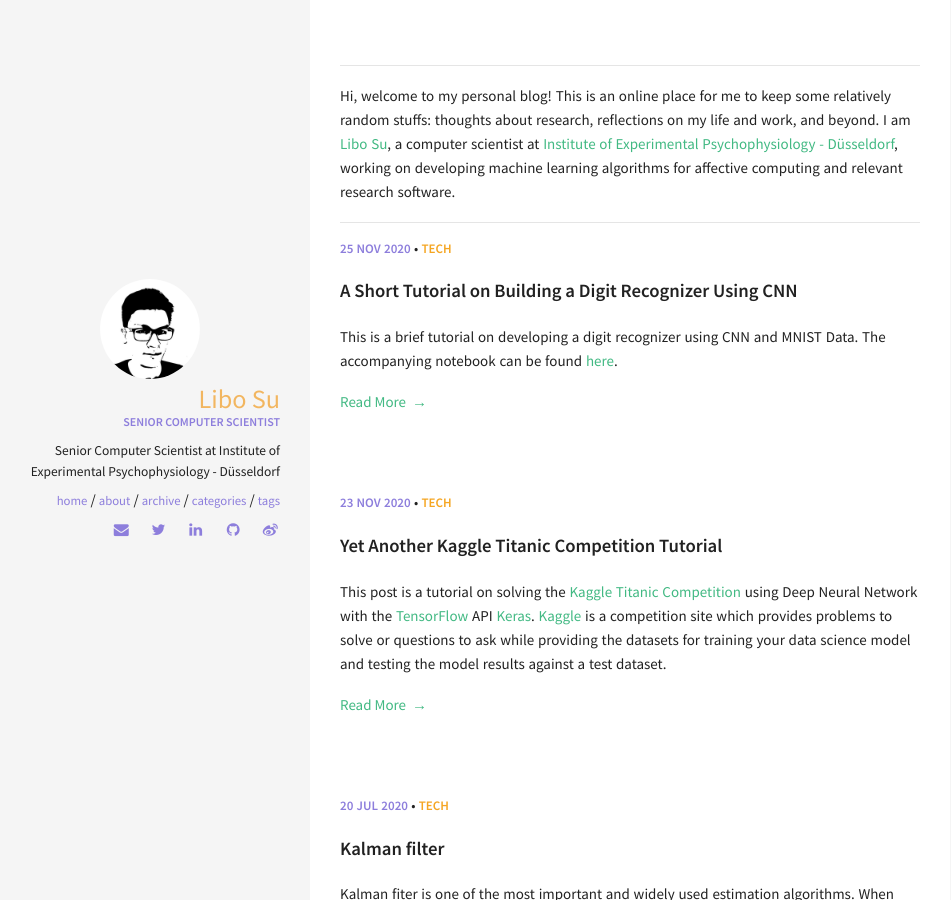
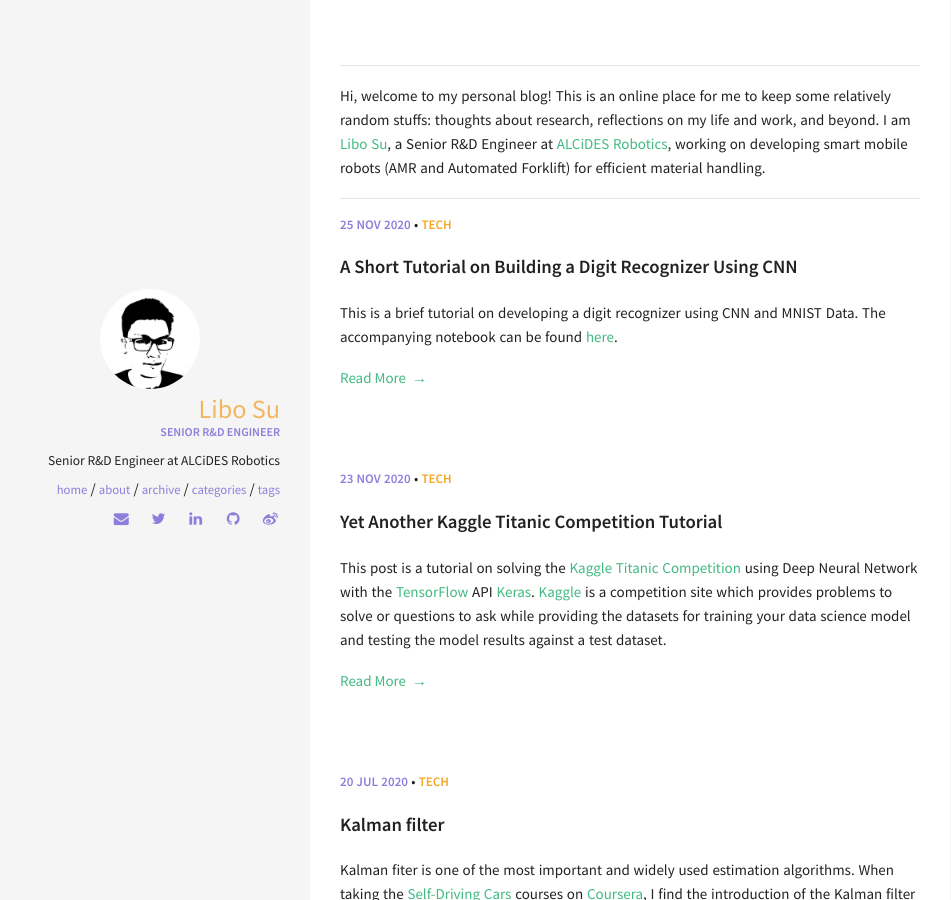
Before and after one commit to sulibo/sulibo.github.io, a Jekyll site: the page built from index.md, in a window 1280 px wide and 900 px high. Shown: the whole window, without its empty margins (10-961 px from the left). Built offline with Jekyll 4.4.1, drawn with Linux system fonts in a browser that asks for light colours.

```diff
--- a/_config.yml
+++ b/_config.yml
@@ -51,8 +51,8 @@ scholar:
 owner:
   name: Libo Su
   avatar: avatar.jpg
-  job: "Senior Computer Scientist"
-  bio: "Senior Computer Scientist at Institute of Experimental Psychophysiology - Düsseldorf"
+  job: "Senior R&D Engineer"
+  bio: "Senior R&D Engineer at ALCiDES Robotics"
   email: sulibozju@gmail.com
   disqus-shortname: libosu
   twitter: sulibozju #username
--- a/_data/index/careers.yml
+++ b/_data/index/careers.yml
@@ -1,8 +1,12 @@
 # careers section data
 # if you don't have language feature(language.yml is empty), ignore "i18n" items
+- name: ALCiDES Robotics GmbH
+  link: https://www.alcides.tech/
+  date: September 2022 - <i class="fa fa-clock-o" aria-hidden="true" title="Until Now"></i>
+  job: Senior R&D Engineer
 - name: Institute of Experimental Psychophysiology - Düsseldorf
   link: https://ixp-duesseldorf.de/
-  date: April 2021 - <i class="fa fa-clock-o" aria-hidden="true" title="Until Now"></i>
+  date: April 2021 - August 2022
   job: Senior Computer Scientist
 
 - name: KU Leuven
--- a/index.md
+++ b/index.md
@@ -4,6 +4,6 @@ permalink: /
 ---
 
 ----
-Hi, welcome to my personal blog! This is an online place for me to keep some relatively random stuffs: thoughts about research, reflections on my life and work, and beyond. I am [Libo Su](https://www.linkedin.com/in/sulibo), a computer scientist at [Institute of Experimental Psychophysiology - Düsseldorf](https://ixp-duesseldorf.de), working on developing machine learning algorithms for affective computing and relevant research software.
+Hi, welcome to my personal blog! This is an online place for me to keep some relatively random stuffs: thoughts about research, reflections on my life and work, and beyond. I am [Libo Su](https://www.linkedin.com/in/sulibo), a Senior R&D Engineer at [ALCiDES Robotics](https://www.alcides.tech), working on developing smart mobile robots (AMR and Automated Forklift) for efficient material handling.
 
 ----
```
Also changed, not shown: _includes/sections/about.md (+2 -2 lines).
